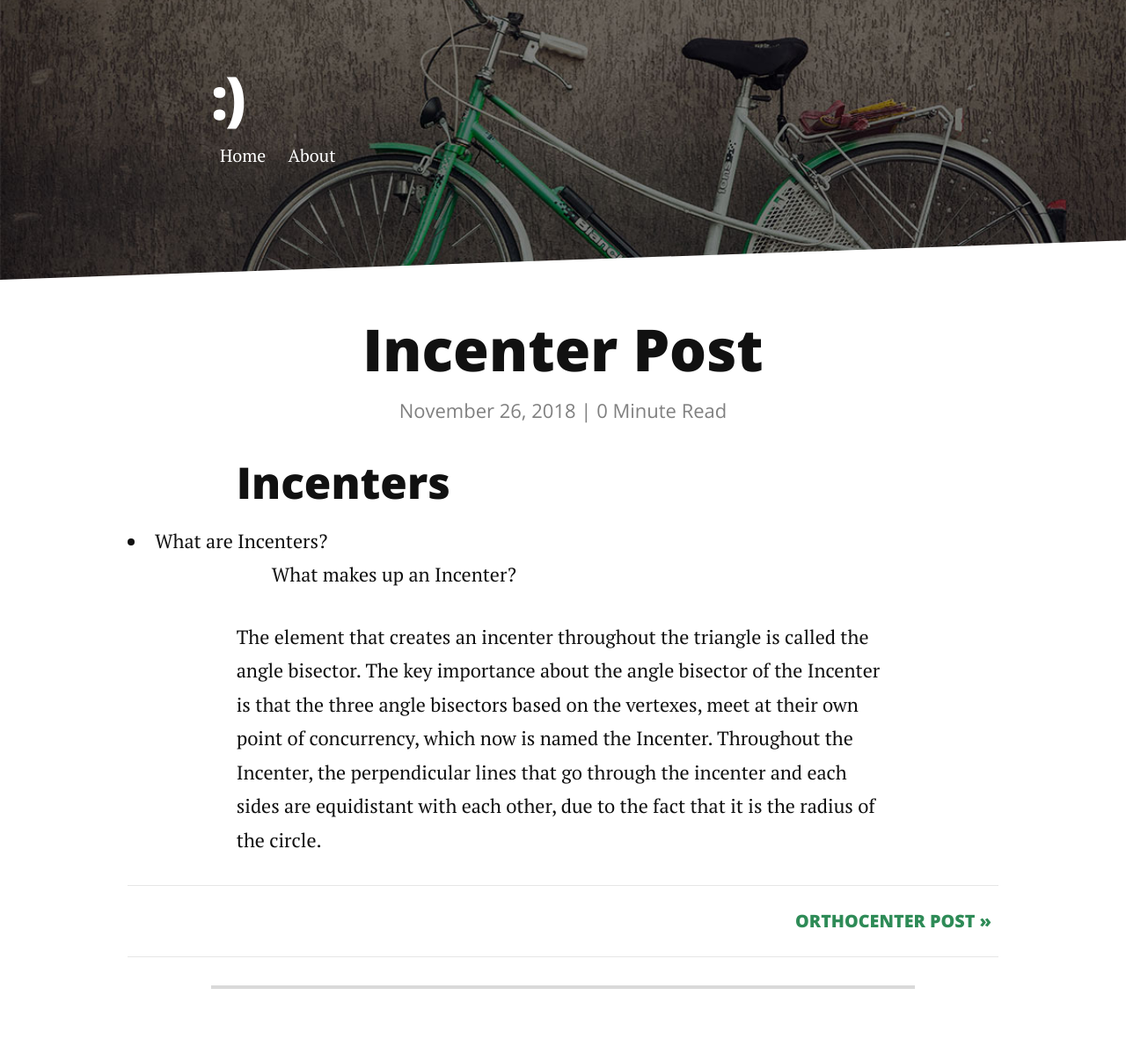
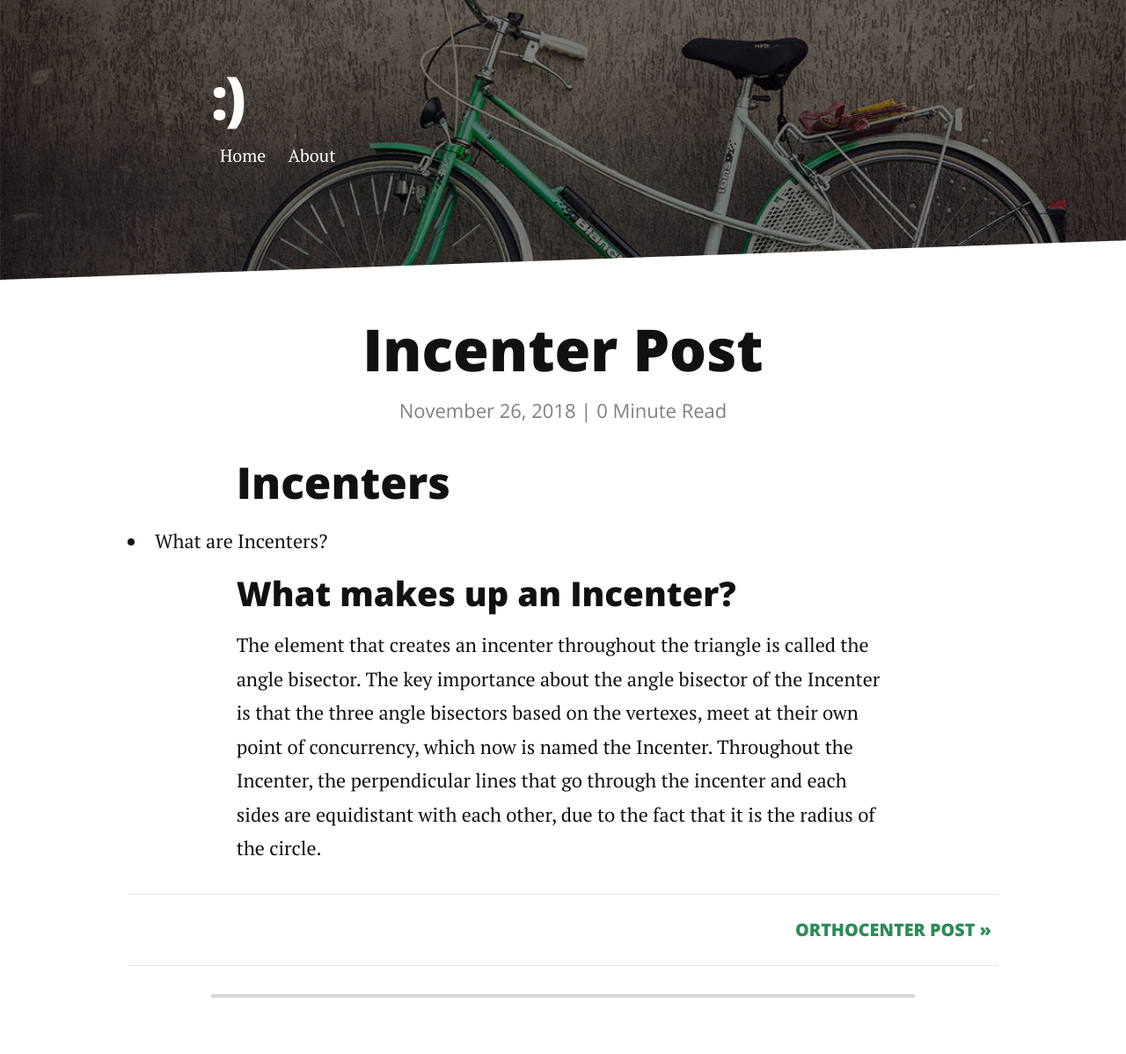
Before and after one commit to dongie416/dongie416.github.io, a Jekyll site: the page built from _posts/2018-11-26-Incenter-Post.markdown, in a window 1280 px wide. Shown: the whole page at 88% size. Built offline with Jekyll 4.4.1, drawn with Linux system fonts in a browser that asks for light colours; nearby versions of some CDN libraries; our own code applies the rules of GitHub Pages for plain Markdown files.

```diff
--- a/_posts/2018-11-26-Incenter-Post.markdown
+++ b/_posts/2018-11-26-Incenter-Post.markdown
@@ -1,4 +1,4 @@
 <h2> Incenters </h2>
 <li> What are Incenters? </li>
-<ul> What makes up an Incenter? </ul>
+<h3> What makes up an Incenter? </h3>
 <p> The element that creates an incenter throughout the triangle is called the angle bisector. The key importance about the angle bisector of the Incenter is that the three angle bisectors based on the vertexes, meet at their own point of concurrency, which now is named the Incenter. Throughout the Incenter, the perpendicular lines that go through the incenter and each sides are equidistant with each other, due to the fact that it is the radius of the circle.</p>
```
